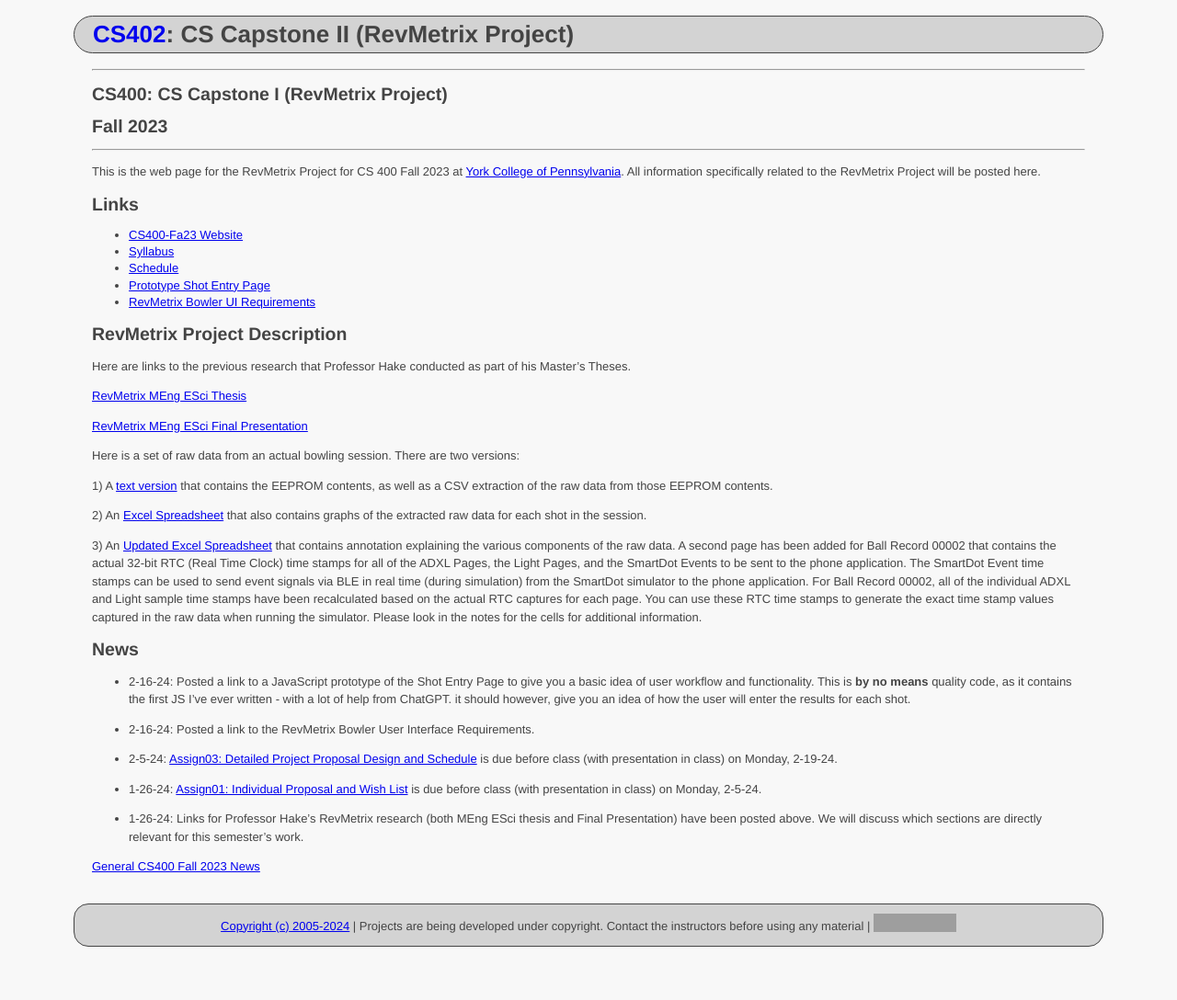
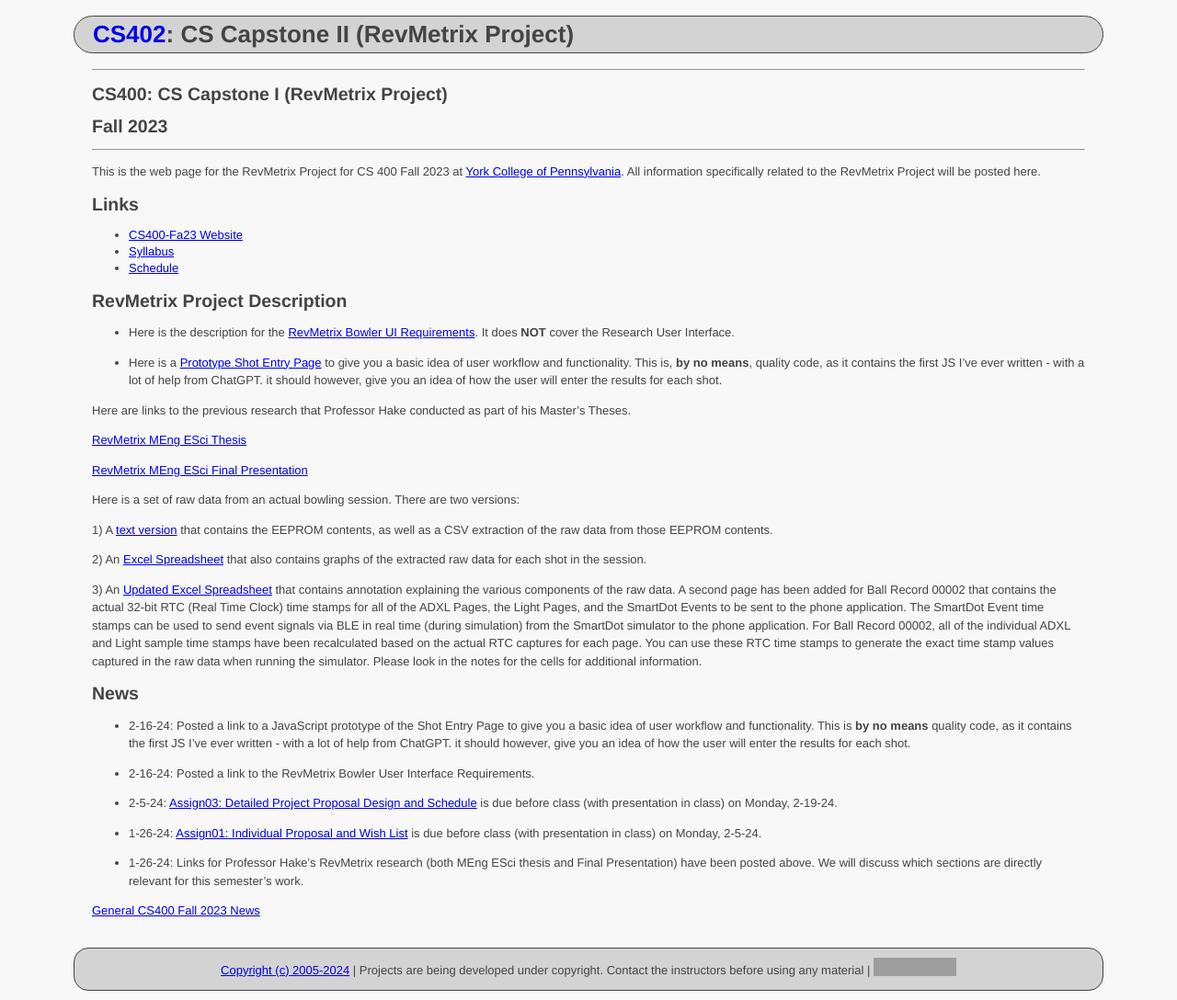
Before and after one commit to ycpcs/cs402-spring2024, a Jekyll site: the page built from projects/RevMetrix-Project/index.md, in a window 1280 px wide. Shown: the whole page at 92% size. Built offline with Jekyll 4.4.1, drawn with Linux system fonts in a browser that asks for light colours; before the commit the page ends 1040 px from its top, so only the background shows below that; grey boxes are pictures that could not be loaded.

Commit message:
moved inks to Project Description

```diff
--- a/projects/RevMetrix-Project/index.md
+++ b/projects/RevMetrix-Project/index.md
@@ -19,11 +19,14 @@ This is the web page for the RevMetrix Project for CS 400 Fall 2023 at [York Col
 * [CS400-Fa23 Website](../../index.html)
 * [Syllabus](../../syllabus.html)
 * [Schedule](schedule.html)
-* [Prototype Shot Entry Page](RevMetrix-Bowler-UI-Shot-Entry.html)
-* [RevMetrix Bowler UI Requirements](RevMetrix.html)
+
+## RevMetrix Project Description
 
 
-## RevMetrix Project Description
+* Here is the description for the [RevMetrix Bowler UI Requirements](RevMetrix.html).  It does **NOT** cover the Research User Interface.
+
+* Here is a [Prototype Shot Entry Page](RevMetrix-Bowler-UI-Shot-Entry.html) to give you a basic idea of user workflow and functionality.  This is, **by no means**, quality code, as it contains the first JS I've ever written - with a lot of help from ChatGPT.  it should however, give you an idea of how the user will enter the results for each shot.
+
 Here are links to the previous research that Professor Hake conducted as part of his Master's Theses.
 
 [RevMetrix MEng ESci Thesis](Hake-MEngESci-Masters-Thesis.pdf)
```
